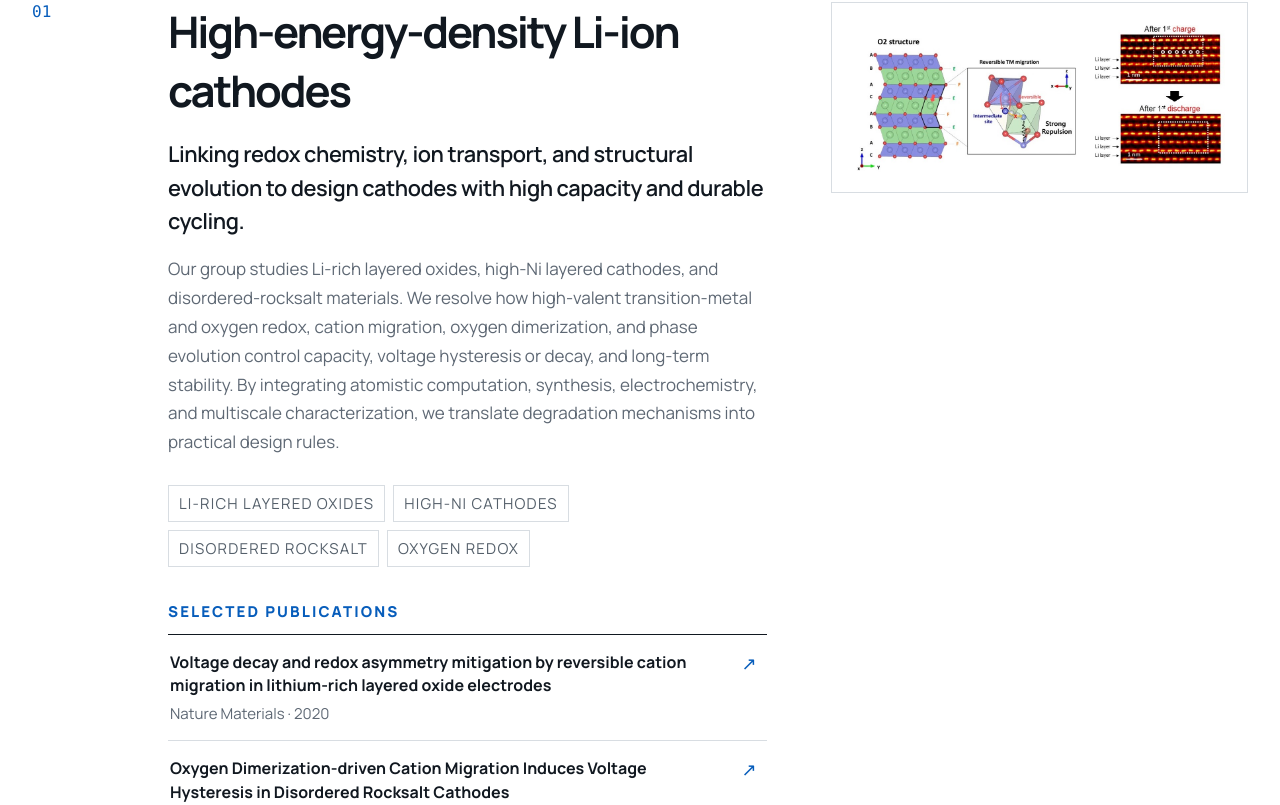
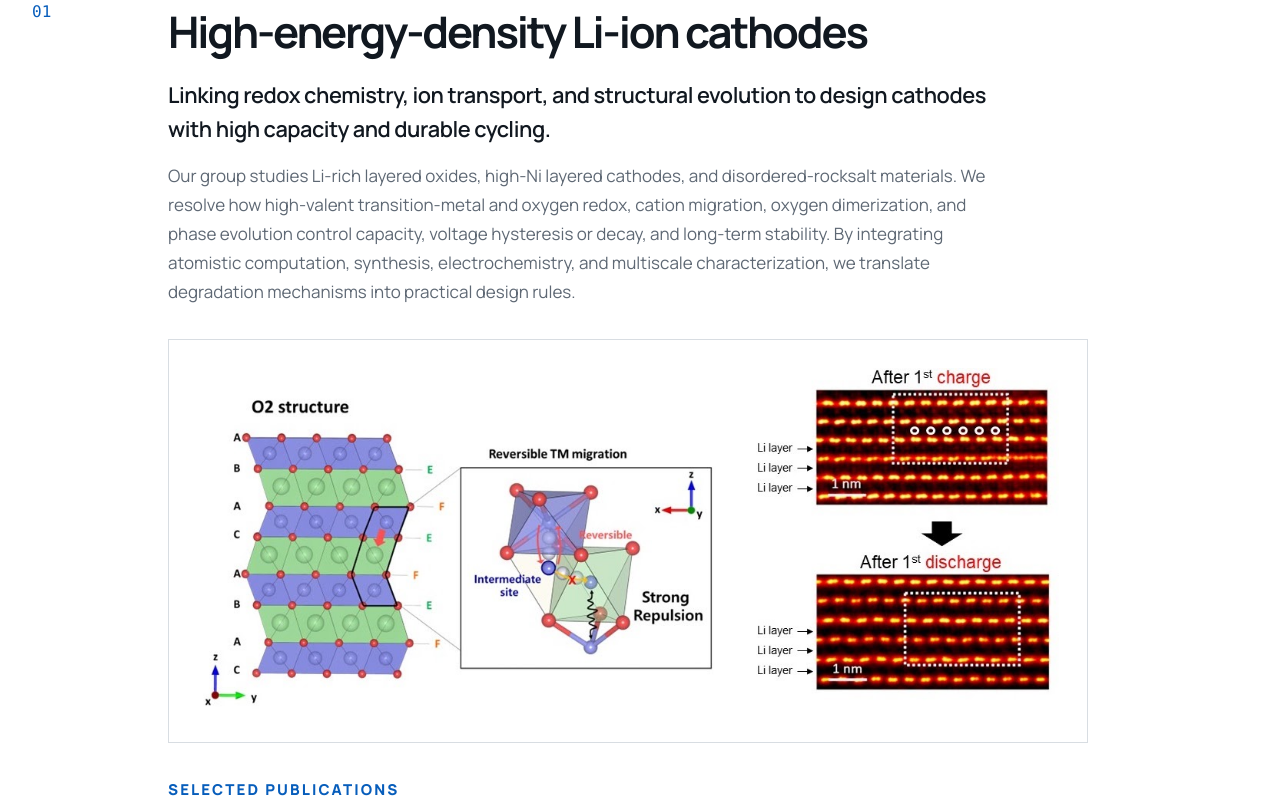
Before and after one commit to Energy-Materials-Laboratory/energy-materials-laboratory.github.io, a Next.js app: page /research in a window 1280 px wide. Shown: the part 375-1180 px from the top of the page. Built offline with nearby package versions, Linux system fonts and the light colour scheme.

Commit message:
Reflow the research page into a serial layout

```diff
--- a/app/globals.css
+++ b/app/globals.css
@@ -1529,11 +1529,17 @@ summary:focus-visible {
 
 .research-detail {
   display: grid;
-  grid-template-columns: 72px minmax(0, 1.18fr) minmax(340px, .82fr);
-  gap: clamp(38px, 5vw, 72px);
+  grid-template-columns: 72px minmax(0, 1fr);
+  column-gap: clamp(32px, 5vw, 72px);
+  row-gap: 32px;
   align-items: start;
   padding-block: 76px;
   border-bottom: 1px solid var(--rule);
+}
+
+.research-detail-copy {
+  grid-column: 2;
+  width: min(100%, 900px);
 }
 
 .research-number {
@@ -1551,7 +1557,7 @@ summary:focus-visible {
 }
 
 .research-detail-lead {
-  max-width: 680px;
+  max-width: 820px;
   margin: 0 0 16px;
   color: var(--ink);
   font-size: clamp(20px, 1.7vw, 24px);
@@ -1561,32 +1567,17 @@ summary:focus-visible {
 }
 
 .research-detail-description {
-  max-width: 650px;
+  max-width: 820px;
   margin: 0;
   color: var(--muted);
   font-size: var(--size-small);
   line-height: 1.7;
 }
 
-.tag-list {
-  display: flex;
-  flex-wrap: wrap;
-  gap: 8px;
-  margin-top: 28px;
-}
-
-.tag-list span {
-  padding: 7px 10px;
-  border: 1px solid var(--rule);
-  color: #55606b;
-  font-size: var(--size-micro);
-  letter-spacing: 0.08em;
-  text-transform: uppercase;
-}
-
 .research-selected {
-  max-width: 680px;
-  margin-top: 34px;
+  grid-column: 2;
+  width: min(100%, 900px);
+  margin-top: 4px;
 }
 
 .research-selected-label {
@@ -1645,6 +1636,8 @@ summary:focus-visible {
 }
 
 .research-detail-visual {
+  grid-column: 2;
+  width: min(100%, 920px);
   min-height: 280px;
   display: flex;
   align-items: center;
@@ -1656,7 +1649,7 @@ summary:focus-visible {
 
 .research-detail-visual.has-figure {
   min-height: 0;
-  padding: 22px 22px 18px;
+  padding: 28px;
   background: #fff;
 }
 
@@ -2891,8 +2884,7 @@ summary:focus-visible {
   .recruit-grid .button { justify-self: start; }
   .footer-grid { grid-template-columns: 1fr 1fr; }
 
-  .research-detail { grid-template-columns: 58px 1fr; }
-  .research-detail-visual { grid-column: 2; width: min(100%, 520px); }
+  .research-detail { grid-template-columns: 58px minmax(0, 1fr); column-gap: 32px; }
   .profile-hero { grid-template-columns: 1fr; }
   .profile-portrait { min-height: 520px; }
   .cv-section { grid-template-columns: 1fr; }
@@ -2958,7 +2950,8 @@ summary:focus-visible {
   .research-detail { grid-template-columns: 1fr; gap: 24px; padding-block: 48px; }
   .research-number,
   .research-detail-copy,
-  .research-detail-visual { grid-column: 1; }
+  .research-detail-visual,
+  .research-selected { grid-column: 1; }
   .research-detail-visual { min-height: 220px; padding: 24px; }
   .research-detail-lead { font-size: 19px; }
   .portal-grid { grid-template-columns: 1fr; }
--- a/app/research/page.tsx
+++ b/app/research/page.tsx
@@ -27,7 +27,7 @@ function ResearchFigure({ visual }: { visual: ResearchFigureData }) {
           alt={image.alt}
           height={image.height}
           key={image.image}
-          sizes="(max-width: 620px) calc(100vw - 76px), (max-width: 920px) 520px, 38vw"
+          sizes="(max-width: 620px) calc(100vw - 76px), (max-width: 920px) calc(100vw - 150px), 900px"
           src={assetPath(image.image)}
           width={image.width}
         />
@@ -48,13 +48,21 @@ export default function ResearchPage() {
         {research.areas.map((area) => (
           <article className="research-detail" key={area.title}>
             <div className="research-number">{area.index}</div>
+
             <div className="research-detail-copy">
               <h2>{area.title}</h2>
               <p className="research-detail-lead">{area.short}</p>
               <p className="research-detail-description">{area.detail}</p>
-              <div className="tag-list">
-                {area.tags.map((tag) => <span key={tag}>{tag}</span>)}
             </div>
+
+            <div className={`research-detail-visual${area.visual ? " has-figure" : ""}`}>
+              {area.visual ? (
+                <ResearchFigure visual={area.visual} />
+              ) : (
+                <ResearchVisual index={area.index} />
+              )}
+            </div>
+
             <div className="research-selected">
               <p className="research-selected-label">Selected publications</p>
               <div className="research-selected-list">
@@ -74,14 +82,6 @@ export default function ResearchPage() {
                 ))}
               </div>
             </div>
-            </div>
-            <div className={`research-detail-visual${area.visual ? " has-figure" : ""}`}>
-              {area.visual ? (
-                <ResearchFigure visual={area.visual} />
-              ) : (
-                <ResearchVisual index={area.index} />
-              )}
-            </div>
           </article>
         ))}
       </section>
--- a/content/research.json
+++ b/content/research.json
@@ -9,12 +9,6 @@
       "title": "High-energy-density Li-ion cathodes",
       "short": "Linking redox chemistry, ion transport, and structural evolution to design cathodes with high capacity and durable cycling.",
       "detail": "Our group studies Li-rich layered oxides, high-Ni layered cathodes, and disordered-rocksalt materials. We resolve how high-valent transition-metal and oxygen redox, cation migration, oxygen dimerization, and phase evolution control capacity, voltage hysteresis or decay, and long-term stability. By integrating atomistic computation, synthesis, electrochemistry, and multiscale characterization, we translate degradation mechanisms into practical design rules.",
-      "tags": [
-        "Li-rich layered oxides",
-        "High-Ni cathodes",
-        "Disordered rocksalt",
-        "Oxygen redox"
-      ],
       "visual": {
         "image": "/images/research/high-energy-cathodes.jpg",
         "width": 1122,
@@ -39,12 +33,6 @@
       "title": "Computational materials design",
       "short": "Using first-principles calculations, high-throughput screening, and machine learning to explore chemical space systematically.",
       "detail": "First-principles calculations reveal mechanisms at time and length scales that are difficult to access experimentally. We screen synthesis feasibility, phase stability, redox energetics, voltage, ion diffusion, defect chemistry, and interfacial reactions across broad compositional spaces. High-throughput workflows and machine learning expand this search, while targeted synthesis and characterization close the loop between prediction and experiment.",
-      "tags": [
-        "DFT",
-        "High-throughput",
-        "Machine learning",
-        "Structure prediction"
-      ],
       "visual": {
         "image": "/images/research/computational-materials-design.jpg",
         "width": 1109,
@@ -69,17 +57,11 @@
       "title": "Sodium-ion battery materials",
       "short": "Establishing chemistry-specific design rules for affordable sodium-ion electrodes with high energy and long cycle life.",
       "detail": "The larger size and distinct chemistry of Na ions produce stacking preferences, phase transitions, and transport behavior that cannot be treated as a simple extension of lithium-ion materials. We map the chemical space of layered sodium transition-metal oxides, predict structure and redox activity, and validate promising compositions experimentally. The goal is to discover electrode materials that combine energy density, rate capability, and structural reversibility.",
-      "tags": [
-        "P2/O3 layered oxides",
-        "Structure prediction",
-        "Na-ion transport",
-        "Oxygen redox"
-      ],
       "visual": {
-        "image": "/images/research/sodium-ion-materials.svg",
-        "width": 1200,
-        "height": 700,
-        "alt": "Schematic of sodium-ion transport between a battery and a layered cathode structure"
+        "image": "/images/research/sodium-ion-materials.webp",
+        "width": 1202,
+        "height": 305,
+        "alt": "Chemical-space mapping and cationic-potential-based structure prediction for P2 and O3 sodium layered oxides"
       },
       "selectedPublications": [
         {
@@ -94,12 +76,6 @@
       "title": "Solid-state ion conductors and interfaces",
       "short": "An emerging direction connecting superionic-conductor design with stable solid-solid interfaces.",
       "detail": "Building on our work on defect chemistry in sulfide electrolytes and cation order-disorder in halide superionic conductors, we investigate how lattice topology, defects, and local structure govern ion transport. We are extending these principles toward electrochemical and chemo-mechanical stability at buried electrode-electrolyte interfaces for durable all-solid-state batteries.",
-      "tags": [
-        "Halide conductors",
-        "Sulfide electrolytes",
-        "Cation disorder",
-        "Solid-solid interfaces"
-      ],
       "visual": {
         "image": "/images/research/solid-state-halide-conductor.webp",
         "width": 2047,
```
Lines whose indentation alone changed are shown as unchanged.
